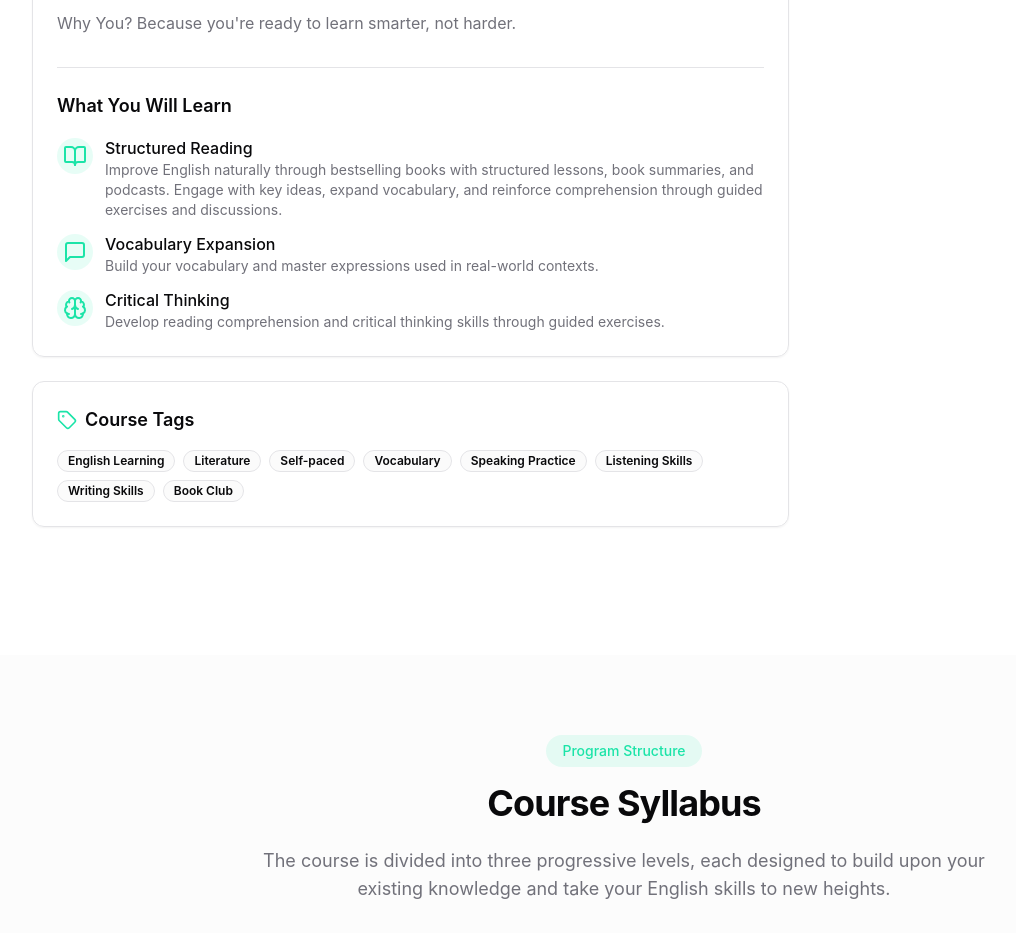
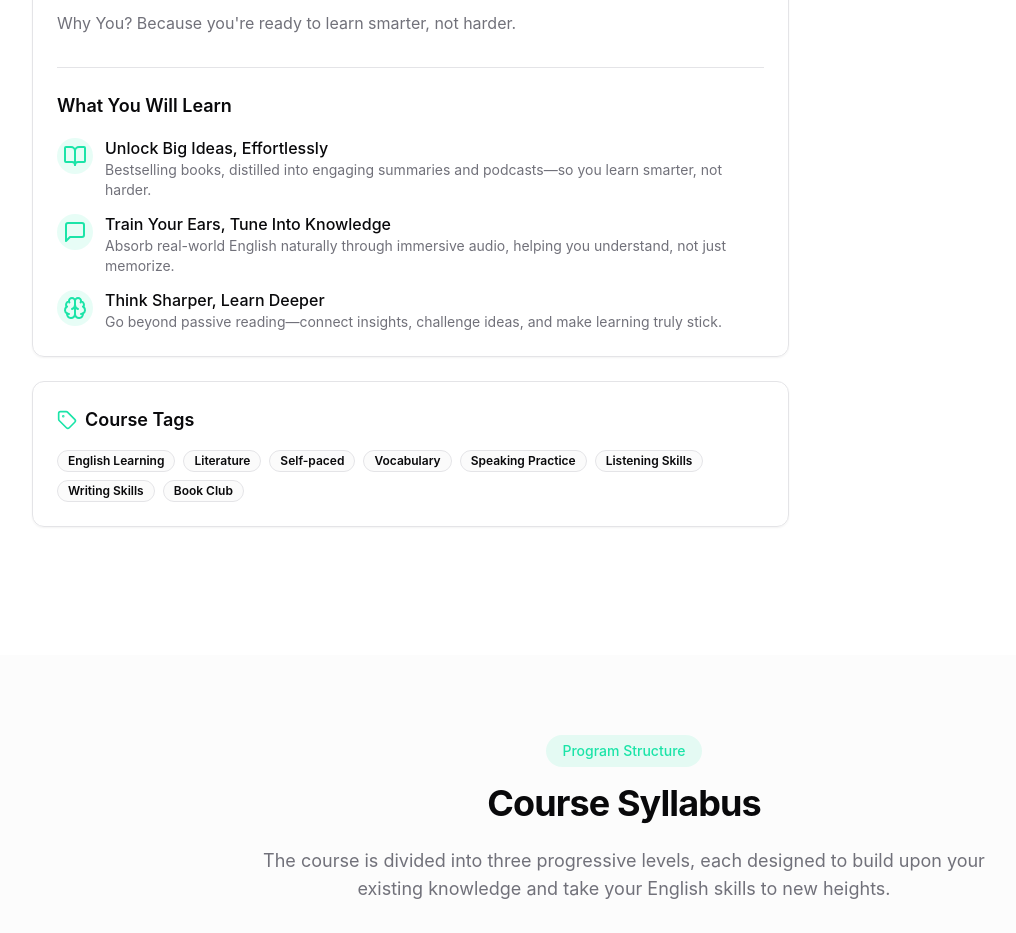
Before and after one commit to a-f-raa2z/bookish-english-adventure, a React (Vite) app: page /course-detail in a window 1280 px wide. Shown: the part 1040-1973 px from the top of the page, without its empty margins (16-1032 px from the left). Built offline with nearby package versions, Linux system fonts and the light colour scheme.

Commit message:
Refactor course learning section
The what you will learn section has been refactored.

```diff
--- a/src/components/course/Features.tsx
+++ b/src/components/course/Features.tsx
@@ -12,18 +12,18 @@ type FeatureProps = {
 const features = [
   {
     icon: <BookOpen className="h-6 w-6 text-primary" />,
-    title: "Structured Reading",
-    description: "Improve English naturally through bestselling books with structured lessons, book summaries, and podcasts. Engage with key ideas, expand vocabulary, and reinforce comprehension through guided exercises and discussions."
+    title: "Unlock Big Ideas, Effortlessly",
+    description: "Bestselling books, distilled into engaging summaries and podcasts—so you learn smarter, not harder."
   },
   {
     icon: <MessageSquare className="h-6 w-6 text-primary" />,
-    title: "Vocabulary Expansion",
-    description: "Build your vocabulary and master expressions used in real-world contexts."
+    title: "Train Your Ears, Tune Into Knowledge",
+    description: "Absorb real-world English naturally through immersive audio, helping you understand, not just memorize."
   },
   {
     icon: <Brain className="h-6 w-6 text-primary" />,
-    title: "Critical Thinking",
-    description: "Develop reading comprehension and critical thinking skills through guided exercises."
+    title: "Think Sharper, Learn Deeper",
+    description: "Go beyond passive reading—connect insights, challenge ideas, and make learning truly stick."
   }
 ];
 
```
